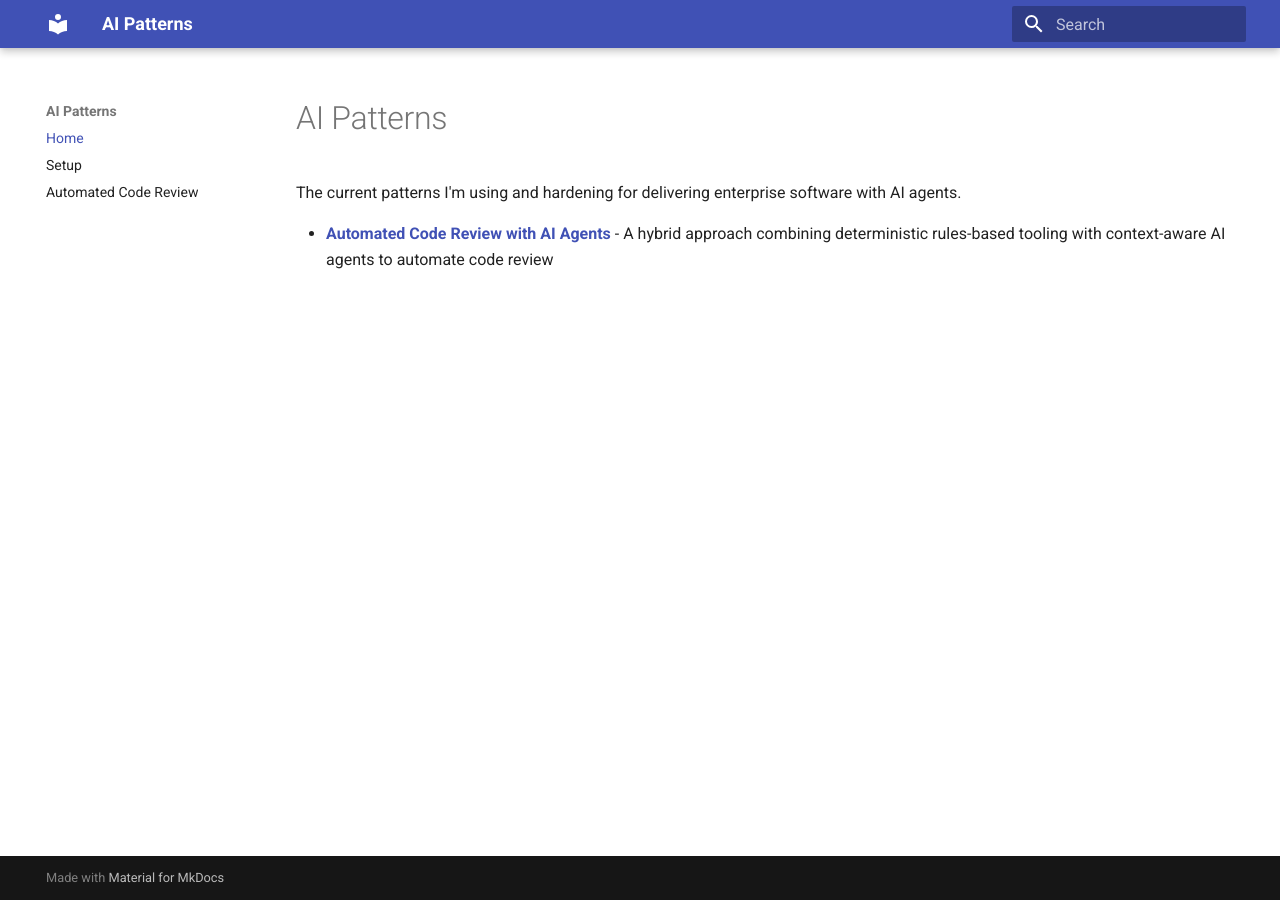
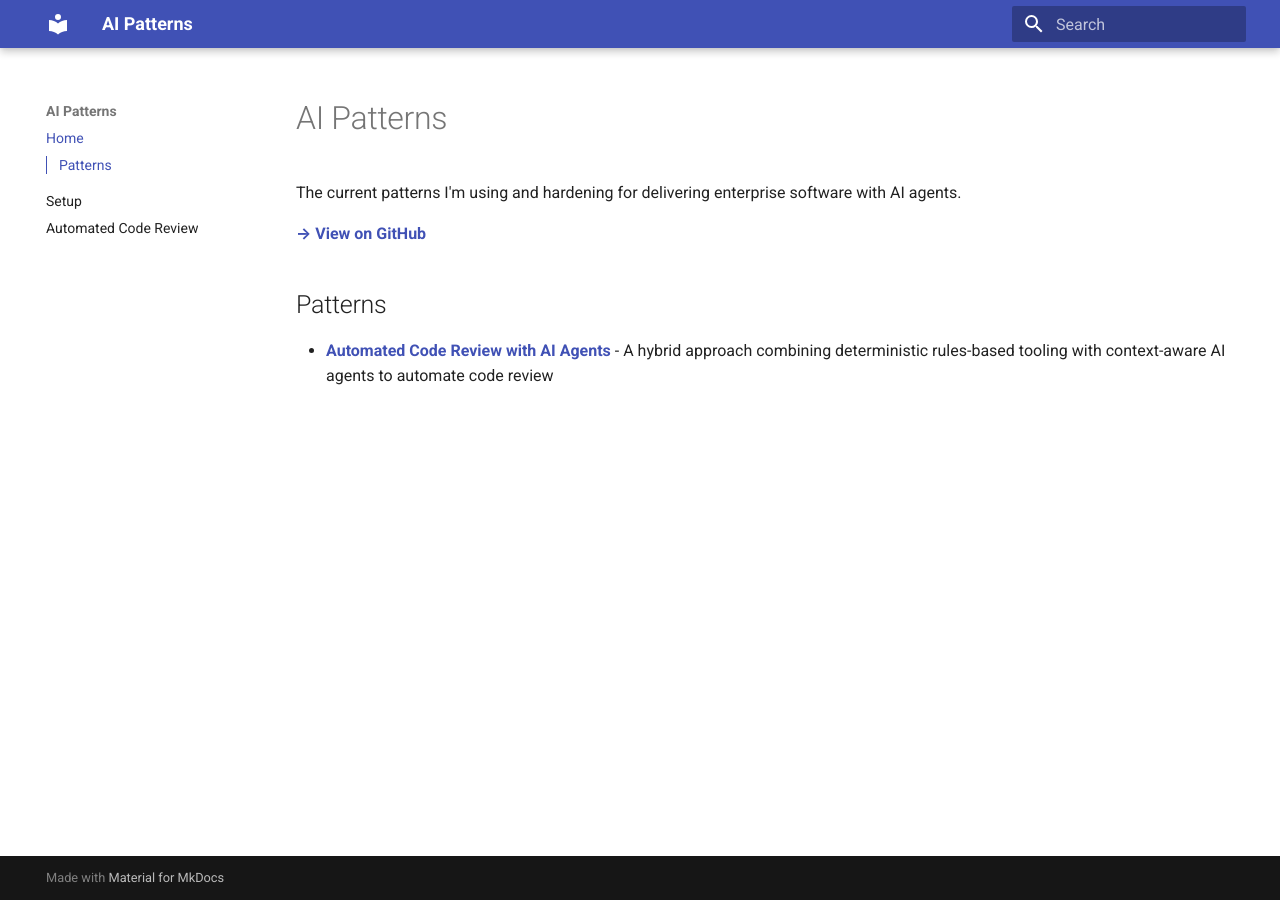
Before and after one commit to bdfinst/ai-patterns, an MkDocs documentation site: the page built from docs/index.md, in a window 1280 px wide. Built offline with MkDocs 1.6.1 and Material for MkDocs 9.7.7, drawn with Linux system fonts in a browser that asks for light colours.

Commit message:
Add GitHub repository link to main page

```diff
--- a/docs/index.md
+++ b/docs/index.md
@@ -2,4 +2,8 @@
 
 The current patterns I'm using and hardening for delivering enterprise software with AI agents.
 
+**[→ View on GitHub](https://github.com/bryanfinster/ai-patterns)**
+
+## Patterns
+
 - **[Automated Code Review with AI Agents](agentic-code-review.md)** - A hybrid approach combining deterministic rules-based tooling with context-aware AI agents to automate code review
```
